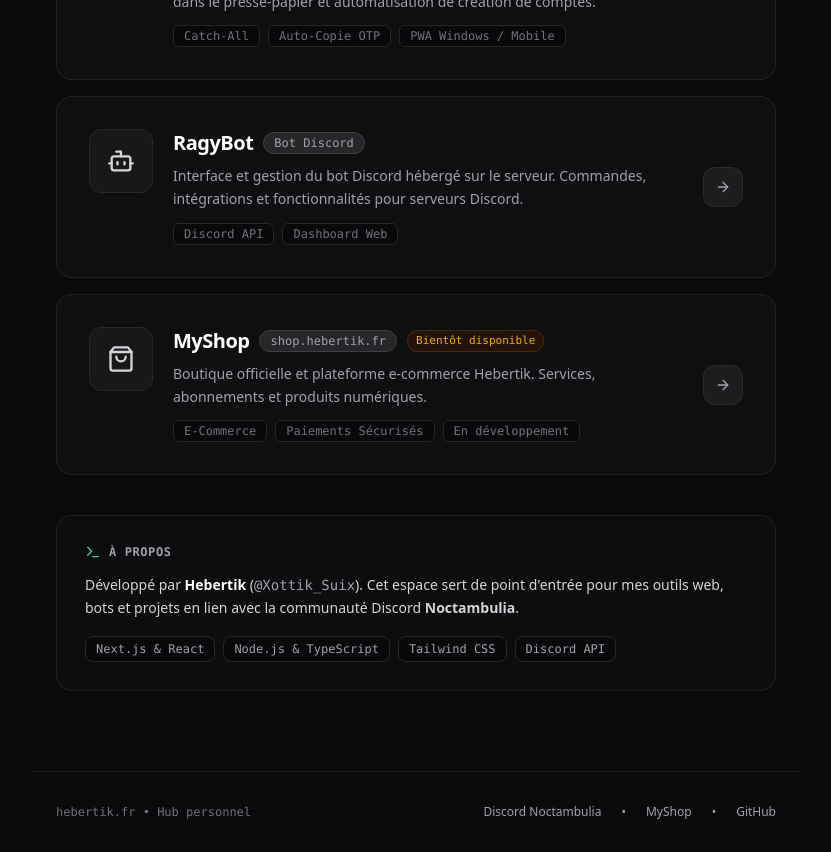
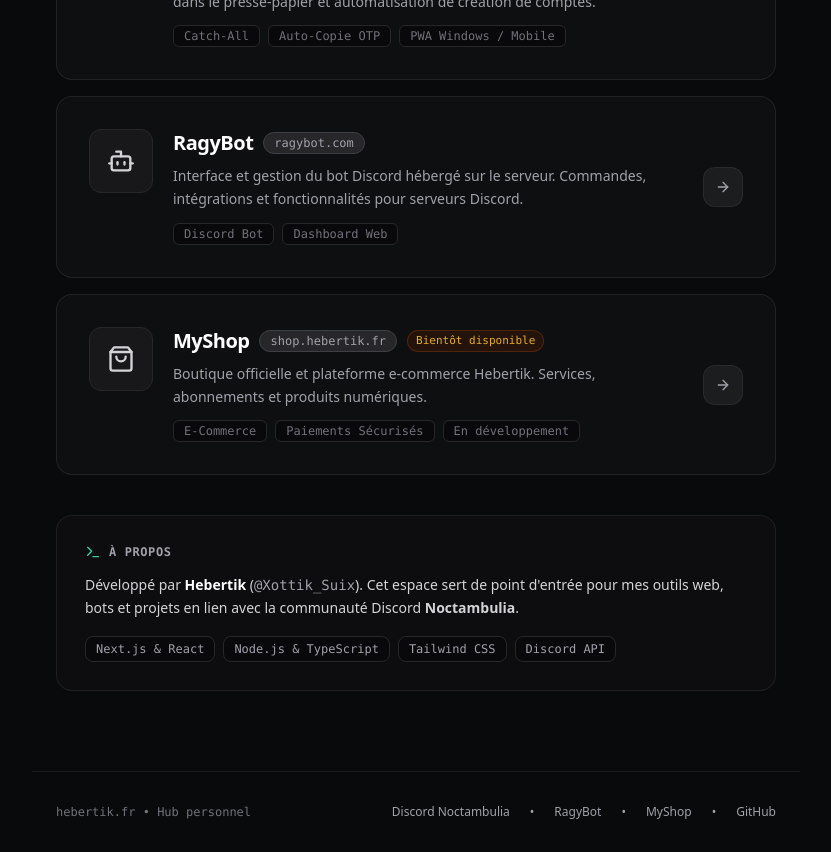
Before and after one commit to Xottik404/CatchMail, a Next.js app: page /hub in a window 1280 px wide. Shown: the part 340-1192 px from the top of the page, without its empty margins (224-1055 px from the left). Built offline with nearby package versions, Linux system fonts and the light colour scheme.

Commit message:
feat(hub): update RagyBot URL to ragybot.com

```diff
--- a/src/app/hub/page.tsx
+++ b/src/app/hub/page.tsx
@@ -108,7 +108,7 @@ export default function HubPage() {
 
             {/* 2. RagyBot (Grande Box) */}
             <a
-              href="https://141.11.103.100.nip.io"
+              href="https://ragybot.com"
               target="_blank"
               rel="noreferrer"
               className="group block p-7 sm:p-8 rounded-2xl bg-zinc-900/40 hover:bg-zinc-900/80 border border-zinc-800/80 hover:border-zinc-700 transition-all duration-200"
@@ -126,7 +126,7 @@ export default function HubPage() {
                         RagyBot
                       </h3>
                       <span className="text-xs font-mono text-zinc-400 px-2.5 py-0.5 rounded-full bg-zinc-800 border border-zinc-700">
-                        Bot Discord
+                        ragybot.com
                       </span>
                     </div>
 
@@ -135,7 +135,7 @@ export default function HubPage() {
                     </p>
 
                     <div className="flex flex-wrap items-center gap-2 pt-1 text-xs font-mono text-zinc-500">
-                      <span className="px-2.5 py-0.5 rounded-md bg-zinc-950 border border-zinc-800">Discord API</span>
+                      <span className="px-2.5 py-0.5 rounded-md bg-zinc-950 border border-zinc-800">Discord Bot</span>
                       <span className="px-2.5 py-0.5 rounded-md bg-zinc-950 border border-zinc-800">Dashboard Web</span>
                     </div>
                   </div>
@@ -233,6 +233,15 @@ export default function HubPage() {
           </a>
           <span>•</span>
           <a
+            href="https://ragybot.com"
+            target="_blank"
+            rel="noreferrer"
+            className="hover:text-emerald-400 transition-colors"
+          >
+            RagyBot
+          </a>
+          <span>•</span>
+          <a
             href="https://shop.hebertik.fr"
             target="_blank"
             rel="noreferrer"
```
